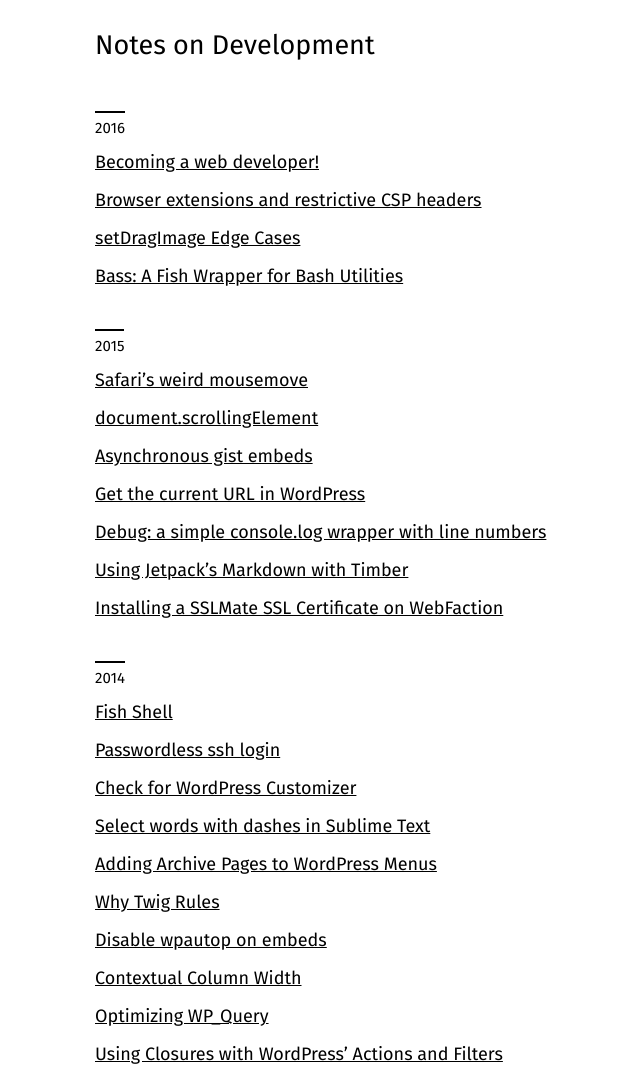
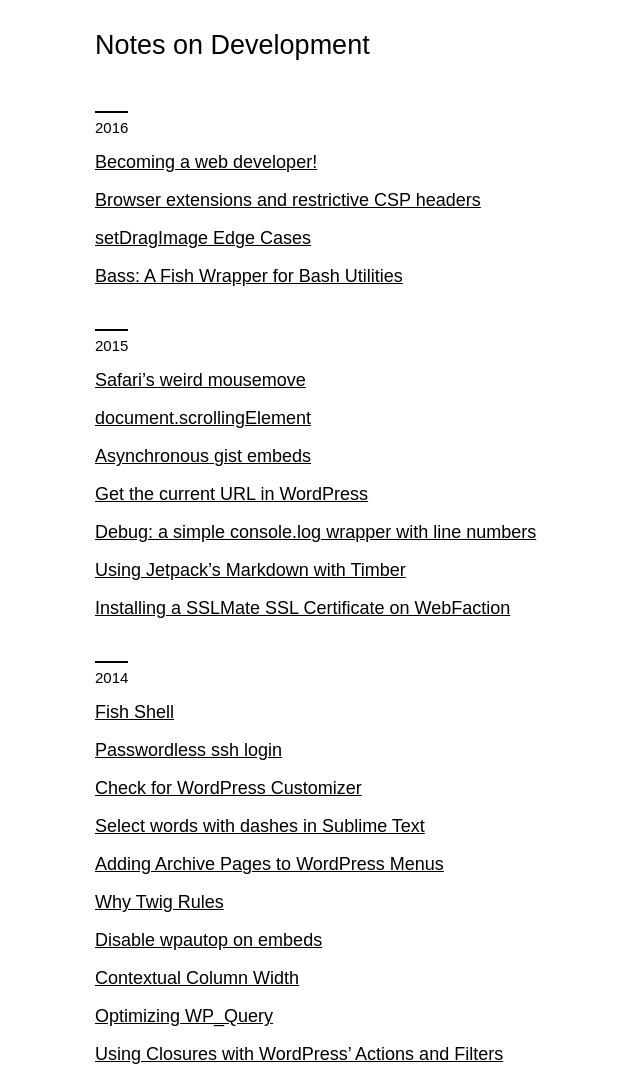
Before and after one commit to matthewspencer/notes, a Jekyll site: the page built from index.html, in a window 1280 px wide. Shown: the whole page, without its empty margins (225-865 px from the left). Built offline with Jekyll 4.4.1, drawn with Linux system fonts in a browser that asks for light colours.

Commit message:
Vanilla fonts.

```diff
--- a/_includes/head.html
+++ b/_includes/head.html
@@ -8,7 +8,6 @@
 
   <link rel="icon" type="image/png" href="/favicon.png">
   <link rel="stylesheet" href="{{ "/assets/site.css" | prepend: site.baseurl }}">
-  <link rel="stylesheet" href="https://fonts.googleapis.com/css?family=Fira+Sans|Fira+Mono">
   <link rel="canonical" href="{{ page.url | replace:'index.html','' | prepend: site.baseurl | prepend: site.url }}">
   <link rel="alternate" type="application/rss+xml" title="{{ site.title }}" href="{{ "/feed.xml" | prepend: site.baseurl | prepend: site.url }}">
 
--- a/assets/sass/includes/type.scss
+++ b/assets/sass/includes/type.scss
@@ -1,6 +1,6 @@
 // Set typeface
 body {
-  font-family: "Fira Sans", sans-serif;
+  font-family: -apple-system, BlinkMacSystemFont, "Segoe UI", Roboto, Oxygen, Ubuntu, Cantarell, "Open Sans", "Helvetica Neue", sans-serif;
   font-size: 16px;
   line-height: 26px;
   font-weight: 400;
@@ -33,7 +33,7 @@
 
 pre,
 code {
-  font-family: "Fira Mono", monospace;
+  font-family: Consolas, "Liberation Mono", Menlo, Courier, monospace;
 
   white-space: pre-wrap;
   white-space: -moz-pre-wrap;
```
